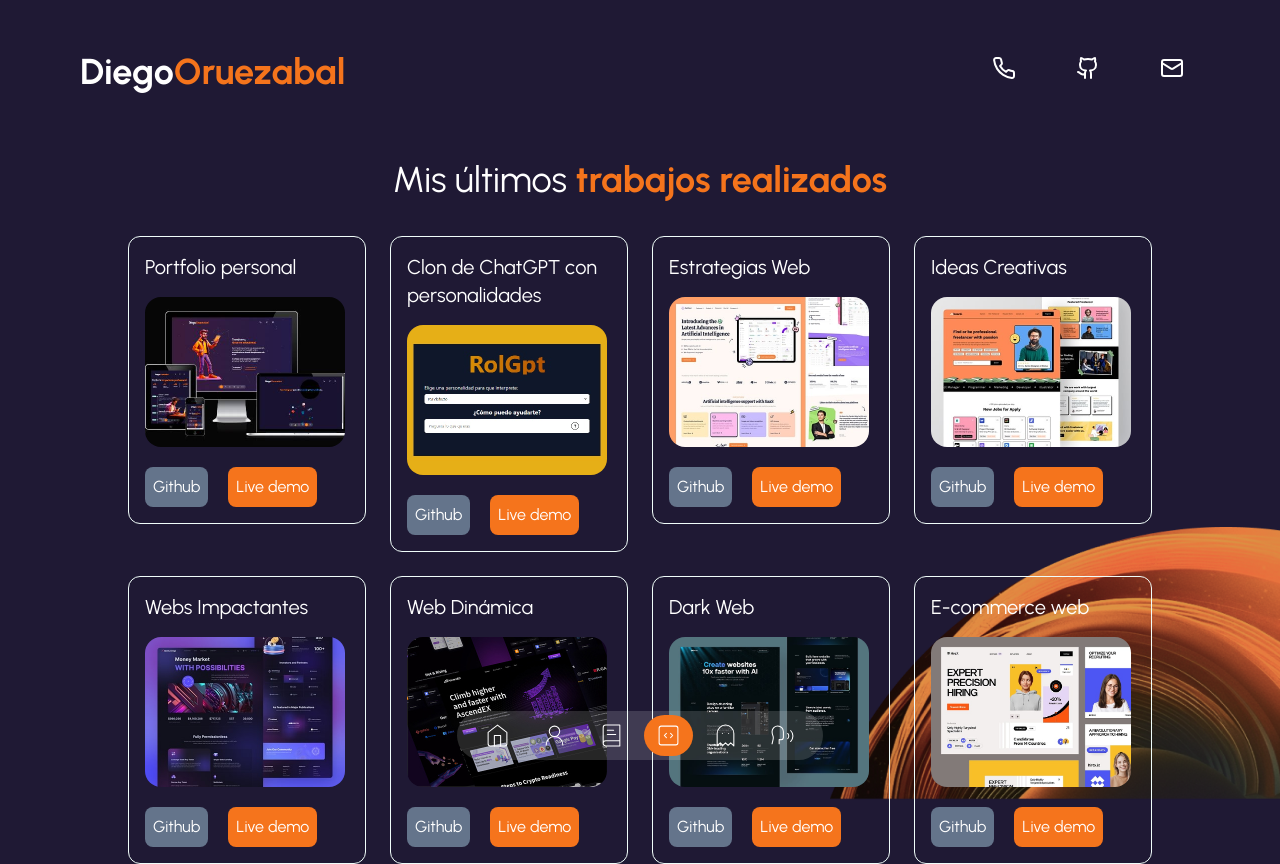
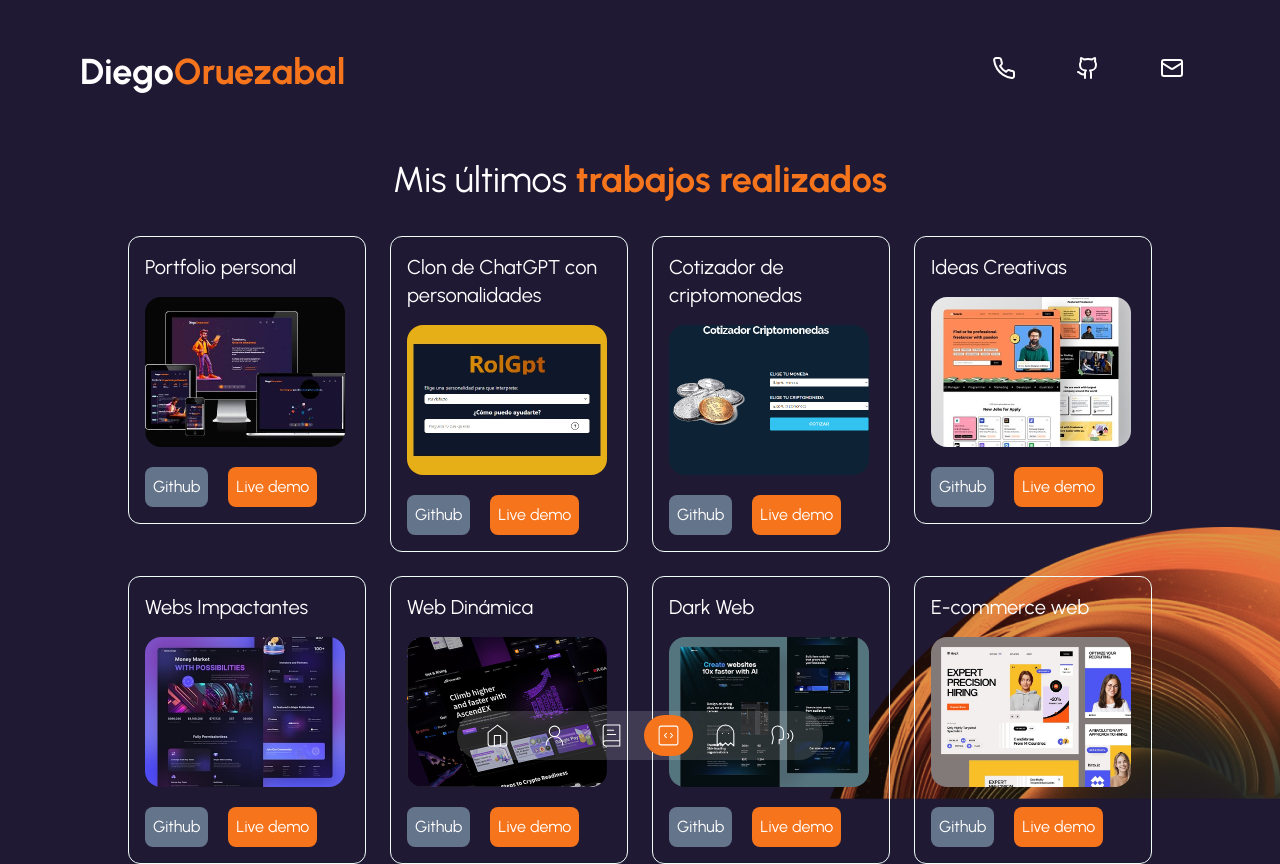
Before and after one commit to Diego-Oruezabal/portfolio-diego, a Next.js app: page /portfolio in a window 1280 px wide. Built offline with nearby package versions, Linux system fonts and the light colour scheme.

Commit message:
Añadido cryptocotizador

```diff
--- a/data.tsx
+++ b/data.tsx
@@ -182,11 +182,11 @@ export const dataPortfolio = [
         urlDemo: "https://rolgpt.netlify.app/",
     },
     {
-        id: 3,
-        title: "Estrategias Web",
-        image: "/image-3.jpg",
-        urlGithub: "#!",
-        urlDemo: "#!",
+       id: 3,
+        title: "Cotizador de criptomonedas",
+        image: "/Crypto.png",
+        urlGithub: "https://github.com/Diego-Oruezabal/Criptomonedas",
+        urlDemo: "https://cripto-cotizator.netlify.app/",
     },
     {
         id: 4,
```
Also changed, not shown: public/Crypto.png (added).
